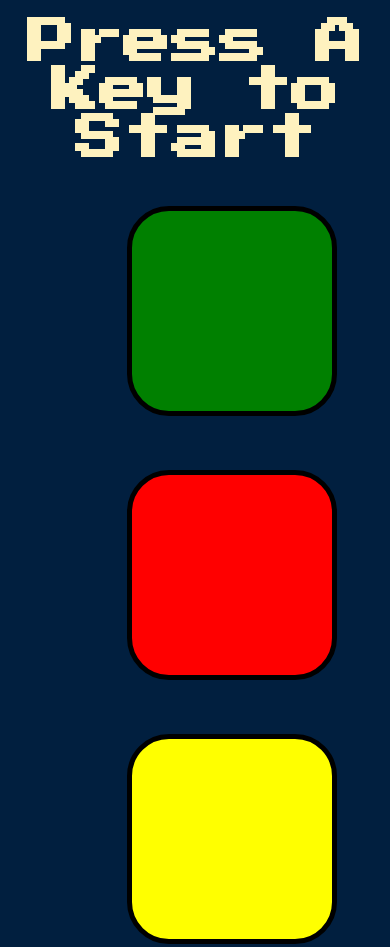
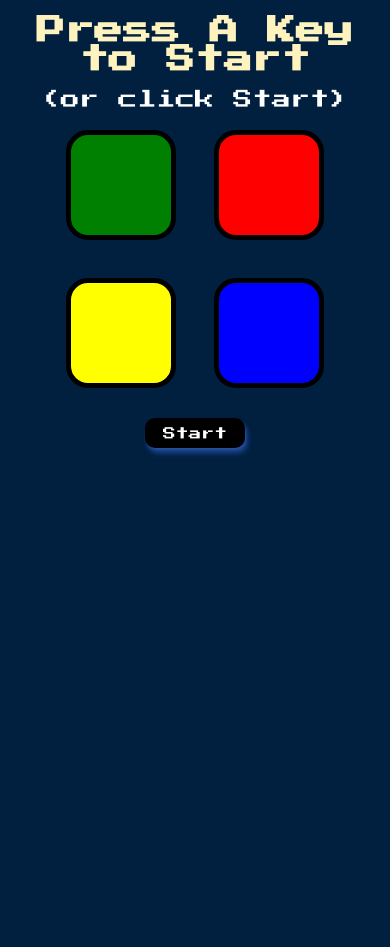
Before and after one commit to abhinav0git/SimonVercel, a plain HTML site: page index.html in a window 390 px wide. Shown: the top 947 px of the page. After the commit the page ends 844 px from the top, so only its background shows below. Drawn offline with nearby package versions, Linux system fonts and the light colour scheme.

Commit message:
mobile responsive ui

```diff
--- a/game.js
+++ b/game.js
@@ -11,6 +11,7 @@ $(document).keypress(function() {   //listening to the keypress i.e any keyboard
   if (!started) {
     $("#level-title").text("Level " + level);
     nextSequence();
+    $("#infoTitle").css("display","none");
     started = true;
     $(".mybutton").css("display", "none");
   }
@@ -20,6 +21,7 @@ $(".mybutton").on("click", function(){
   if (!started) {
     $("#level-title").text("Level " + level);
     nextSequence();
+    $("#infoTitle").css("display","none");
     started = true;
     $(".mybutton").css("display", "none");
   }
@@ -50,6 +52,7 @@ function checkAnswer(currentLevel) {
     else {
       playSound("wrong");
       $("body").addClass("game-over");
+      $("#infoTitle").text("(or click Start)");
       $("#level-title").text("Game Over, Press Any Key to Restart");
 
       setTimeout(function () {
@@ -91,4 +94,5 @@ function startOver() {
   gamePattern = [];
   started = false;
   $(".mybutton").css("display", "inline-block");
+  $("#infoTitle").css("display","inline-block");
 }
--- a/index.html
+++ b/index.html
@@ -10,9 +10,17 @@
 </head>
 
 <body>
-  <h1 id="level-title">Press A Key to Start</h1>
-  <div class="container">
-    <div lass="row">
+
+  <h1 id="level-title">Press A Key to Start
+  </h1>
+  <span id="infoTitle"
+        style="font-family: 'Press Start 2P', cursive;
+               font-size: 1.2rem;
+               color: #ffff;">(or click Start)
+    </span>
+
+  <div id="contr" class="container">
+    <div class="row">
 
       <div type="button" id="green" class="btn green">
 
@@ -33,8 +41,8 @@
       </div>
 
     </div>
-    <button class="mybutton">Start</button>
   </div>
+  <button class="mybutton">Start</button>
 
   <script src="https://ajax.googleapis.com/ajax/libs/jquery/3.3.1/jquery.min.js"></script>
   <script src="game.js" charset="utf-8"></script>
--- a/styles.css
+++ b/styles.css
@@ -1,3 +1,35 @@
+@media (max-width: 768px) {
+  h1{
+    font-size: 1.8rem !important;
+    margin: 1rem !important;
+  }
+
+  .btn{
+    margin: 17px !important;
+  }
+
+  #red {
+    height: 100px;
+    width: 100px;
+  }
+  #green{
+    height: 100px;
+    width: 100px;
+  }
+  #blue {
+    height: 100px;
+    width: 100px;
+  }
+  #yellow {
+    height: 100px;
+    width: 100px;
+  }
+  #contr {
+    display: block;
+    width: 90%;
+    margin: auto;
+  }
+}
 body {
   text-align: center;
   background-color: #011F3F;
@@ -6,8 +38,8 @@ body {
 #level-title {
   font-family: 'Press Start 2P', cursive;
   font-size: 3rem;
-  margin:  5%;
   color: #FEF2BF;
+  margin: 2rem;
 }
 
 .container {
@@ -19,8 +51,8 @@ body {
 .btn {
   margin: 25px;
   display: inline-block;
-  height: 200px;
-  width: 200px;
+  height: 150px;
+  width: 150px;
   border: 5px solid black;
   border-radius: 20%;
 }
@@ -52,6 +84,7 @@ body {
 }
 
 .mybutton {
+  margin-top: 2.5%;
   padding: 2px;
   width: 100px;
   height: 30px;
```
